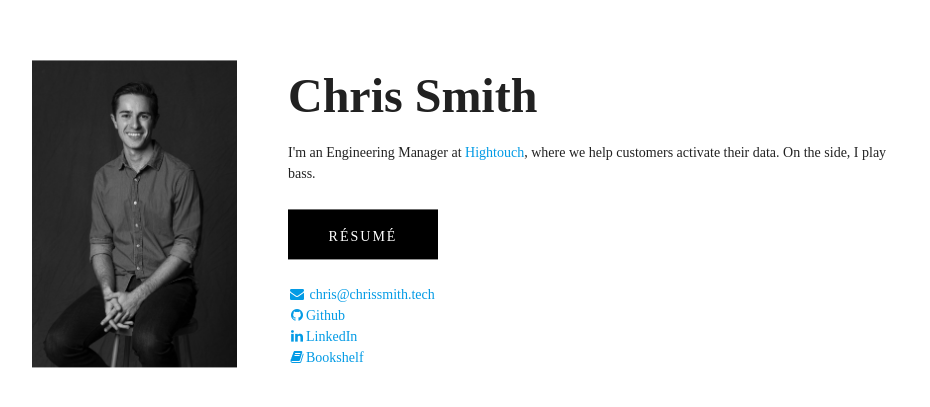
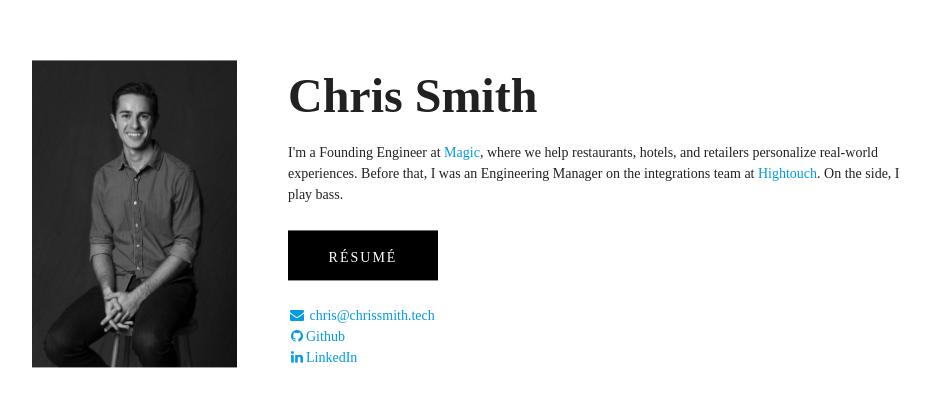
Before and after one commit to cvsmith/cvsmith.github.io, a plain HTML site: page index.html in a window 1280 px wide. Shown: the part 183-590 px from the top of the page, without its empty margins (96-1026 px from the left). Drawn offline with nearby package versions, Linux system fonts and the light colour scheme.

Commit message:
Update keywords and introduction in index.html
Updated keywords and modified the introduction section to reflect current roles.

```diff
--- a/index.html
+++ b/index.html
@@ -18,7 +18,7 @@
     <!-- Title -->
     <title>Christopher V. Smith</title>
     <!-- Keywords -->
-    <meta name="keywords" content="Hightouch, engineering manager, software engineer, CMU, Carnegie Mellon, Christopher Smith"/>
+    <meta name="keywords" content="Magic, Loyalist, Hightouch, engineering manager, software engineer, CMU, Carnegie Mellon, Christopher Smith"/>
     <!-- Description -->
     <meta name="description" content="Chris Smith | Full-Stack Software Engineer"/>
   </head>
@@ -34,7 +34,7 @@
           <div id="intro-header">Chris Smith</div>
 
           <div id="intro-about">
-            I'm an Engineering Manager at <a href="http://hightouch.com/">Hightouch</a>, where we help customers activate their data. On the side, I play bass.
+            I'm a Founding Engineer at <a href="https://www.magic.company/">Magic</a>, where we help restaurants, hotels, and retailers personalize real-world experiences. Before that, I was an Engineering Manager on the integrations team at <a href="https://hightouch.com/">Hightouch</a>. On the side, I play bass.
           </div>
 
           <a href="./resume.pdf" class="learn-about">Résumé</a>
@@ -53,10 +53,6 @@
                 <i class="fa fa-linkedin fa-fw"></i>LinkedIn
               </a>
               <br>
-              <a class="contact-link" href="https://bookshelf.website/cvsmith">
-                <i class="fa fa-book fa-fw"></i>Bookshelf
-              </a>
-              <br>
             </div>
           </div>
         </div>
```
